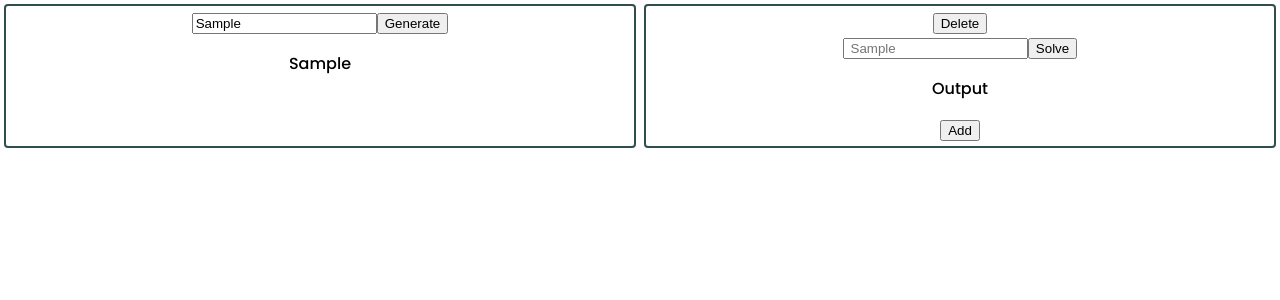
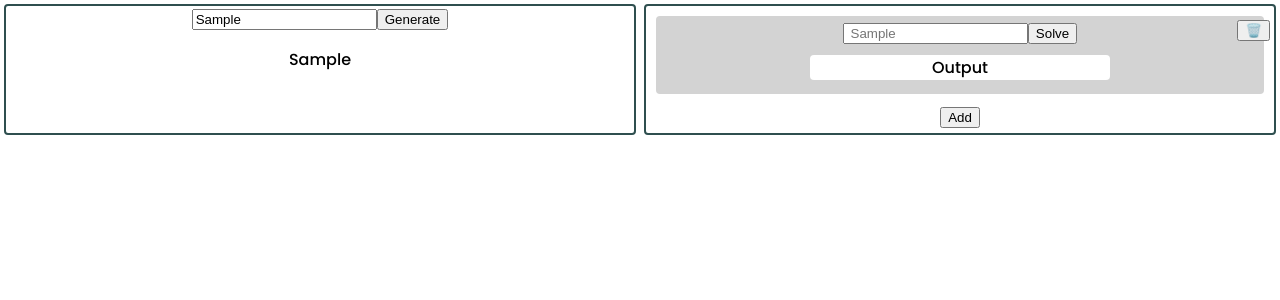
Before and after one commit to ADISKING1/varcal, a React (Create React App) app: page / in a window 1280 px wide. Both pictures are taken after typing "Sample" into the empty fields and a click on the button "Generate". Shown: the top 300 px of the page. Built offline with nearby package versions, Linux system fonts and the light colour scheme.

Commit message:
Multiple solutions

```diff
--- a/src/Components/EquationBody.jsx
+++ b/src/Components/EquationBody.jsx
@@ -6,6 +6,7 @@ function EquationBody(props) {
   const [generatedExpression, updateGeneratedExpression] = useState("");
   const [variableList, updateVariableList] = useState([]);
   const [solutionList, updateSolutionList] = useState(["1"]);
+  const [inputs, updateInputs] = useState([{}]);
 
   var tempVariableList = [];
 
@@ -69,19 +70,33 @@ function EquationBody(props) {
       <div className="eq-col">
         {solutionList.map((i, index) => {
           return (
-            <div key={i + index}>
+            <div key={i + index} className="equationSolution">
               <button
+                className="deleteButton"
                 onClick={() => {
                   var arr = [...solutionList];
                   arr = [...arr.slice(0, index), ...arr.slice(index + 1)];
                   updateSolutionList(arr);
+
+                  var arr2 = [...inputs];
+                  updateInputs([
+                    ...arr2.slice(0, index),
+                    ...arr2.slice(index + 1),
+                  ]);
                 }}
               >
-                Delete
+                🗑️
               </button>
               <EquationSolution
                 variables={variableList}
                 equation={generatedExpression}
+                input={inputs[index]}
+                updateInput={(param) => {
+                  var temp = [...inputs];
+                  temp[index] = param;
+                  updateInputs(temp);
+                }}
+                index={index}
               />
             </div>
           );
--- a/src/Components/EquationSolution.jsx
+++ b/src/Components/EquationSolution.jsx
@@ -4,17 +4,16 @@ import { fetchData } from "./api";
 
 function EquationSolution(props) {
   var tempVariableDictionary = {};
-  props.variables.forEach((e) => {
-    tempVariableDictionary[e] = "";
-  });
-  console.log(tempVariableDictionary);
+  // props.variables.forEach((e) => {
+  //   tempVariableDictionary[e] = "";
+  // });
+  // console.log(tempVariableDictionary);
 
   const [output, updateOutput] = useState("Output");
-  const [inputs, updateInputs] = useState({ ...tempVariableDictionary });
-
+  // const [inputs, updateInputs] = useState({});
   const solveEquation = () => {
     props.variables.map((i) => {
-      tempVariableDictionary[i] = inputs[i];
+      tempVariableDictionary[i] = props.input[i];
     });
 
     var tempEquation = props.equation;
@@ -32,20 +31,21 @@ function EquationSolution(props) {
       {props.variables.map((i) => {
         return (
           <input
+            type="number"
             placeholder={i}
             key={i}
             className={i}
             onChange={(e) => {
-              var tempInputs = { ...inputs };
+              var tempInputs = { ...props.input };
               tempInputs[i] = e.target.value;
-              updateInputs(tempInputs);
+              props.updateInput(tempInputs);
             }}
-            value={inputs[i] || ""}
+            value={(props.input && props.input[i]) || ""}
           ></input>
         );
       })}
       <button onClick={solveEquation}>Solve</button>
-      <p>{output}</p>
+      <div className="outputText">{output}</div>
     </div>
   );
 }
--- a/src/Components/api.js
+++ b/src/Components/api.js
@@ -5,6 +5,8 @@ const config = "&format=plaintext&output=JSON&appid=GAVP8L-QVVHU2L36A";
 export const fetchData = (input) => {
   let changeableUrl = url + encodeURIComponent(input) + config;
   return axios.get(changeableUrl).then((d) => {
-    return d.data.queryresult.pods[1].subpods[0].plaintext;
+    return d.data.queryresult.success
+      ? d.data.queryresult.pods[1].subpods[0].plaintext
+      : "Error";
   });
 };
--- a/src/styles.css
+++ b/src/styles.css
@@ -44,5 +44,21 @@ select:focus {
   border: 2px solid darkslategray;
   margin: 4px;
   border-radius: 4px;
+  padding-bottom: 4px;
+}
+
+.deleteButton {
+  position: absolute;
+  right: 10px;
+}
+.equationSolution {
+  background-color: lightgray;
+  border-radius: 4px;
   padding: 4px;
+  margin: 10px;
 }
+.outputText {
+  background-color: white;
+  margin: 10px 25%;
+  border-radius: 4px;
+}
```
